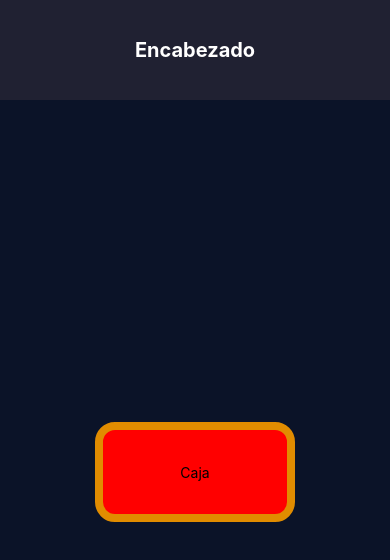
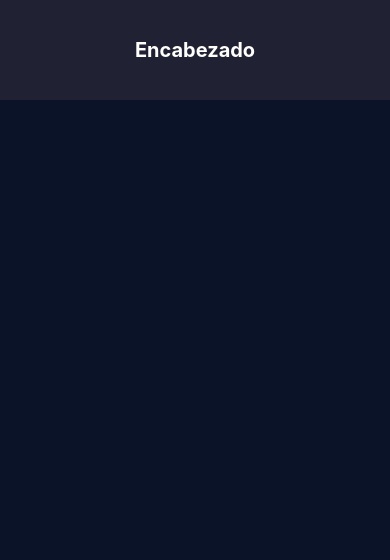
Before and after one commit to Balsero300/PROYECTO-TARDUS, a React Native app: screen / in a window 390 px wide. Shown: the top 560 px of the page. Built offline with nearby package versions, Linux system fonts and the light colour scheme.

Commit message:
Elimino boton y estilos

```diff
--- a/App.js
+++ b/App.js
@@ -10,18 +10,9 @@ const Header = () => {
 };
 
 const App = () => {
-  function handlePress() {
-    console.log('Caja presionada');
-  }
-
   return (
     <View style={styles.container}>
       <Header/>
-      <View style={styles.content}>
-        <TouchableOpacity onPress={handlePress} style={styles.touchable}>
-          <Text>Caja</Text>
-        </TouchableOpacity>
-      </View>
     </View>
   );
 };
@@ -30,21 +21,6 @@ const styles = StyleSheet.create({
   container: {
     flex: 1,
     backgroundColor: '#0B1328',
-  },
-  content: {
-    flex: 1,
-    justifyContent: 'center',
-    alignItems: 'center',
-  },
-  touchable: {
-    width: 200,
-    height: 100,
-    backgroundColor: 'red',
-    borderWidth: 8,
-    borderRadius: 20,
-    borderColor: 'rgb(225, 140, 0)',
-    justifyContent: 'center',
-    alignItems: 'center',
   },
   header: {
     height: 100,
```
